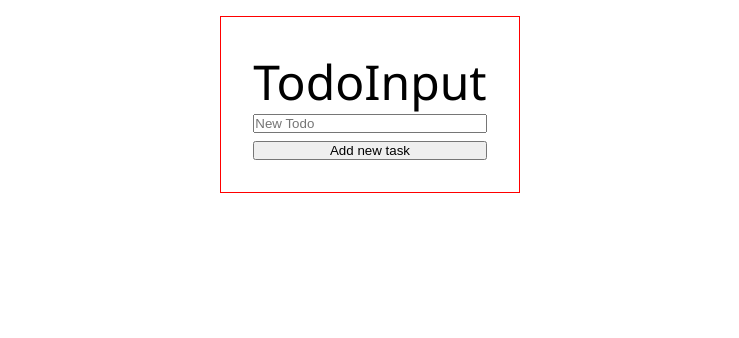
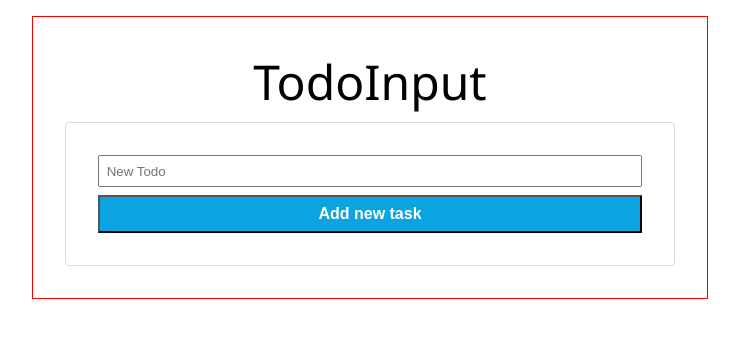
Before and after one commit to ankitbareth-dev/todo-app, a React (Vite) app: page / in a window 1280 px wide. Shown: the top 338 px of the page, without its empty margins (270-1009 px from the left). Built offline with nearby package versions, Linux system fonts and the light colour scheme.

Commit message:
styled todo-input component

```diff
--- a/src/components/TodoInput.css
+++ b/src/components/TodoInput.css
@@ -2,4 +2,22 @@
   display: flex;
   flex-direction: column;
   gap: 0.5rem;
+  border: 1px solid rgb(220, 219, 219);
+  padding: 2rem;
+  border-radius: 4px;
 }
+.todo-input {
+  padding: 0.5em;
+  width: 34rem;
+  border-radius: 4px solid;
+}
+.add-todo-btn {
+  padding: 0.5em;
+  width: 34rem;
+  border-radius: 24px solid;
+  background-color: rgb(11, 163, 224);
+  color: white;
+  font-size: 1em;
+  font-weight: bold;
+  cursor: pointer;
+}
--- a/src/components/TodoInput.jsx
+++ b/src/components/TodoInput.jsx
@@ -2,8 +2,8 @@ import "./TodoInput.css";
 export default function TodoInput() {
   return (
     <div className="todo-input-container">
-      <input type="text" placeholder="New Todo" />
-      <button>Add new task</button>
+      <input type="text" placeholder="New Todo" className="todo-input" />
+      <button className="add-todo-btn">Add new task</button>
     </div>
   );
 }
--- a/src/index.css
+++ b/src/index.css
@@ -21,4 +21,5 @@ body {
   text-align: center;
   font-weight: lighter;
   font-size: 3em;
+  margin-bottom: 0.5rem;
 }
```
